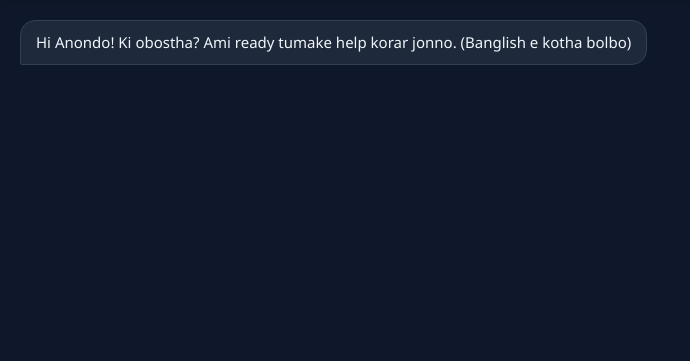
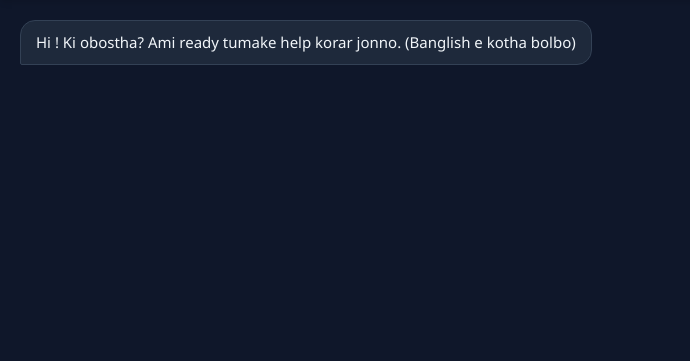
Before and after one commit to spkroy0/anondo-ai, a Flask app: page /chat in a window 1280 px wide. Shown: the part 59-420 px from the top of the page, without its empty margins (0-690 px from the left). Run offline with Flask 3, Linux system fonts and the light colour scheme.

Commit message:
Update greeting message in chat template

```diff
--- a/templates/chat.html
+++ b/templates/chat.html
@@ -102,7 +102,7 @@
     </div>
 
     <div id="chat-container">
-        <div class="message ai-message">Hi Anondo! Ki obostha? Ami ready tumake help korar jonno. (Banglish e kotha bolbo)</div>
+        <div class="message ai-message">Hi ! Ki obostha? Ami ready tumake help korar jonno. (Banglish e kotha bolbo)</div>
     </div>
 
     <div id="typing-indicator" class="typing" style="padding-left: 20px;">Turmax is thinking...</div>
```
